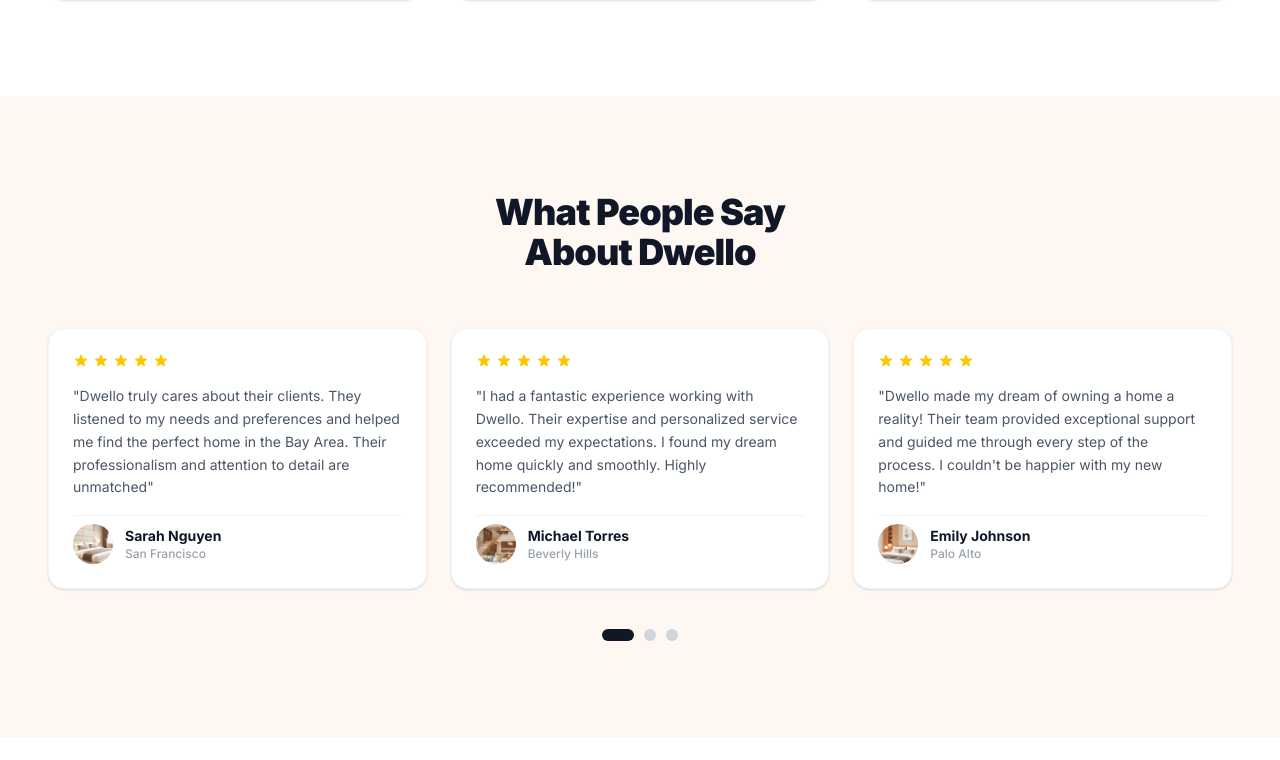
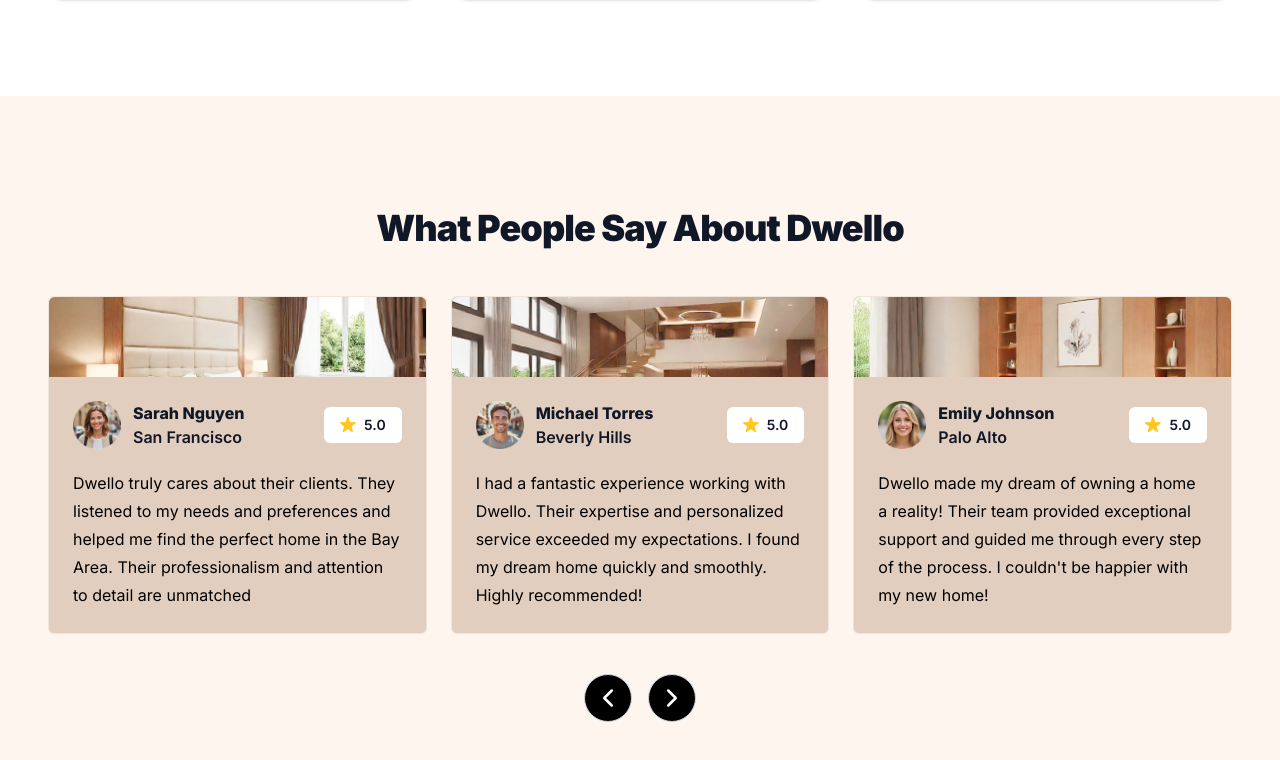
Before and after one commit to walidabdulkadir/real-estate-react-app, a React (Vite) app in the folder frontEnd/: page / in a window 1280 px wide. Shown: the part 2660-3420 px from the top of the page. Built offline with nearby package versions, Linux system fonts and the light colour scheme.

Commit message:
feat: enhance AboutCard and AboutList components with improved layout and navigation

```diff
--- a/frontEnd/src/components/About/AboutCard.jsx
+++ b/frontEnd/src/components/About/AboutCard.jsx
@@ -1,37 +1,40 @@
 import React from "react";
 
-function AboutCard({ testimonial }) {
+function AboutCard({ testimonial, isActive }) {
   return (
-    <div className="bg-white rounded-2xl p-6 shadow-sm hover:shadow-md transition-shadow duration-300 flex flex-col gap-4 border border-gray-100">
-      {/* Stars */}
-      <div className="flex items-center gap-1">
-        {[...Array(5)].map((_, i) => (
-          <svg
-            key={i}
-            className="w-4 h-4 text-yellow-400 fill-yellow-400"
-            viewBox="0 0 20 20"
-            aria-hidden="true"
-          >
-            <path d="M9.049 2.927c.3-.921 1.603-.921 1.902 0l1.07 3.292a1 1 0 00.95.69h3.462c.969 0 1.371 1.24.588 1.81l-2.8 2.034a1 1 0 00-.364 1.118l1.07 3.292c.3.921-.755 1.688-1.54 1.118l-2.8-2.034a1 1 0 00-1.175 0l-2.8 2.034c-.784.57-1.838-.197-1.539-1.118l1.07-3.292a1 1 0 00-.364-1.118L2.98 8.72c-.783-.57-.38-1.81.588-1.81h3.461a1 1 0 00.951-.69l1.07-3.292z" />
-          </svg>
-        ))}
+    <div className="flex flex-col  rounded-md border border-[#f1e4d9] bg-[#e2cebf]">
+      <div className="relative w-full overflow-hidden h-52 sm:h-20">
+        <img
+          src={testimonial.img}
+          alt="image"
+          className="h-[220] w-full rounded-md object-cover"
+        />
       </div>
 
-      {/* Comment */}
-      <p className="text-sm text-gray-600 leading-relaxed flex-1">
-        "{testimonial.comment}"
-      </p>
-
-      {/* Author */}
-      <div className="flex items-center gap-3 pt-2 border-t border-gray-100">
-        <img
-          src={testimonial.img}
-          alt={testimonial.name}
-          className="w-10 h-10 rounded-full object-cover"
-        />
+      <div className="space-y-5 p-6">
+        <div className="flex flex-row gap-4 sm:flex-row sm:items-center sm:justify-between ">
+          <div className="flex  items-center gap-3">
+            <div className="flex h-12 w-12 items-center justify-center rounded-full bg-[#f8ece0] text-sm font-black text-[#b97d44]">
+              <img src={testimonial.profile} alt="profile picture" />
+            </div>
+            <div>
+              <h3 className="font-extrabold text-gray-900">
+                {testimonial.name}
+              </h3>
+              <p className="font-semibold text-gray-900">
+                {testimonial.location}
+              </p>
+            </div>
+          </div>
+          <div className="flex items-center justify-end gap-2 rounded-md bg-[#ffff] px-4 py-2 text-sm font-semibold text-gray-900">
+            <img src={testimonial.icon} alt="rating" className="h-4 w-4" />
+            <span>5.0</span>
+          </div>
+        </div>
         <div>
-          <p className="text-sm font-bold text-gray-900">{testimonial.name}</p>
-          <p className="text-xs text-gray-400 font-medium">{testimonial.location}</p>
+          <p className="text-sm leading-7  sm:text-base">
+            {testimonial.comment}
+          </p>
         </div>
       </div>
     </div>
--- a/frontEnd/src/components/About/AboutList.jsx
+++ b/frontEnd/src/components/About/AboutList.jsx
@@ -1,44 +1,34 @@
 import React, { useState } from "react";
 import testimonials from "./Data.js";
 import AboutCard from "./AboutCard.jsx";
-
+import { FiChevronRight, FiChevronLeft } from "react-icons/fi";
 function AboutList() {
-  const [activeIndex, setActiveIndex] = useState(0);
-
   return (
-    <section id="testimonials" className="w-full bg-[#fef7f2] py-16 sm:py-20 lg:py-24">
-      <div className="max-w-7xl mx-auto px-6 sm:px-8 lg:px-12">
-        {/* Section Header */}
-        <div className="text-center mb-14">
-          <h2 className="font-black text-3xl sm:text-4xl text-gray-900 tracking-tight">
-            What People Say
-            <br />
-            About Dwello
+    <section id="about" className="w-full bg-[#fdf5ee] py-16 sm:py-20 lg:py-24">
+      <div className="mx-auto max-w-7xl px-6 sm:px-8 lg:px-12">
+        <div className="mx-auto max-w-3xl text-center">
+          <h2 className="mt-4 text-3xl font-black tracking-tight text-gray-900 sm:text-4xl">
+            What People Say About Dwello
           </h2>
         </div>
 
-        {/* Testimonials Grid */}
-        <div className="grid grid-cols-1 sm:grid-cols-2 lg:grid-cols-3 gap-6">
-          {testimonials.map((testimonial) => (
+        <div className="mt-12 grid gap-6 lg:grid-cols-3">
+          {testimonials.map((testimonial, index) => (
             <AboutCard key={testimonial.id} testimonial={testimonial} />
           ))}
         </div>
 
-        {/* Dot Navigation */}
-        <div className="flex items-center justify-center gap-2.5 mt-10">
-          {testimonials.map((_, i) => (
-            <button
-              key={i}
-              id={`testimonial-dot-${i}`}
-              onClick={() => setActiveIndex(i)}
-              aria-label={`Go to testimonial ${i + 1}`}
-              className={`rounded-full transition-all duration-300 cursor-pointer ${
-                activeIndex === i
-                  ? "w-8 h-3 bg-gray-900"
-                  : "w-3 h-3 bg-gray-300 hover:bg-gray-400"
-              }`}
-            />
-          ))}
+        <div className="mt-10 flex items-center justify-center gap-4">
+          <FiChevronLeft
+            type="button"
+            className="inline-flex h-12 w-12  p-2 items-center justify-center rounded-full border border-gray-300 bg-black text-white"
+            aria-label="Previous testimonial"
+          ></FiChevronLeft>
+          <FiChevronRight
+            type="button"
+            className="inline-flex h-12 w-12 p-2 items-center justify-center rounded-full border border-gray-300 bg-black text-white "
+            aria-label="Next testimonial"
+          ></FiChevronRight>
         </div>
       </div>
     </section>
```
